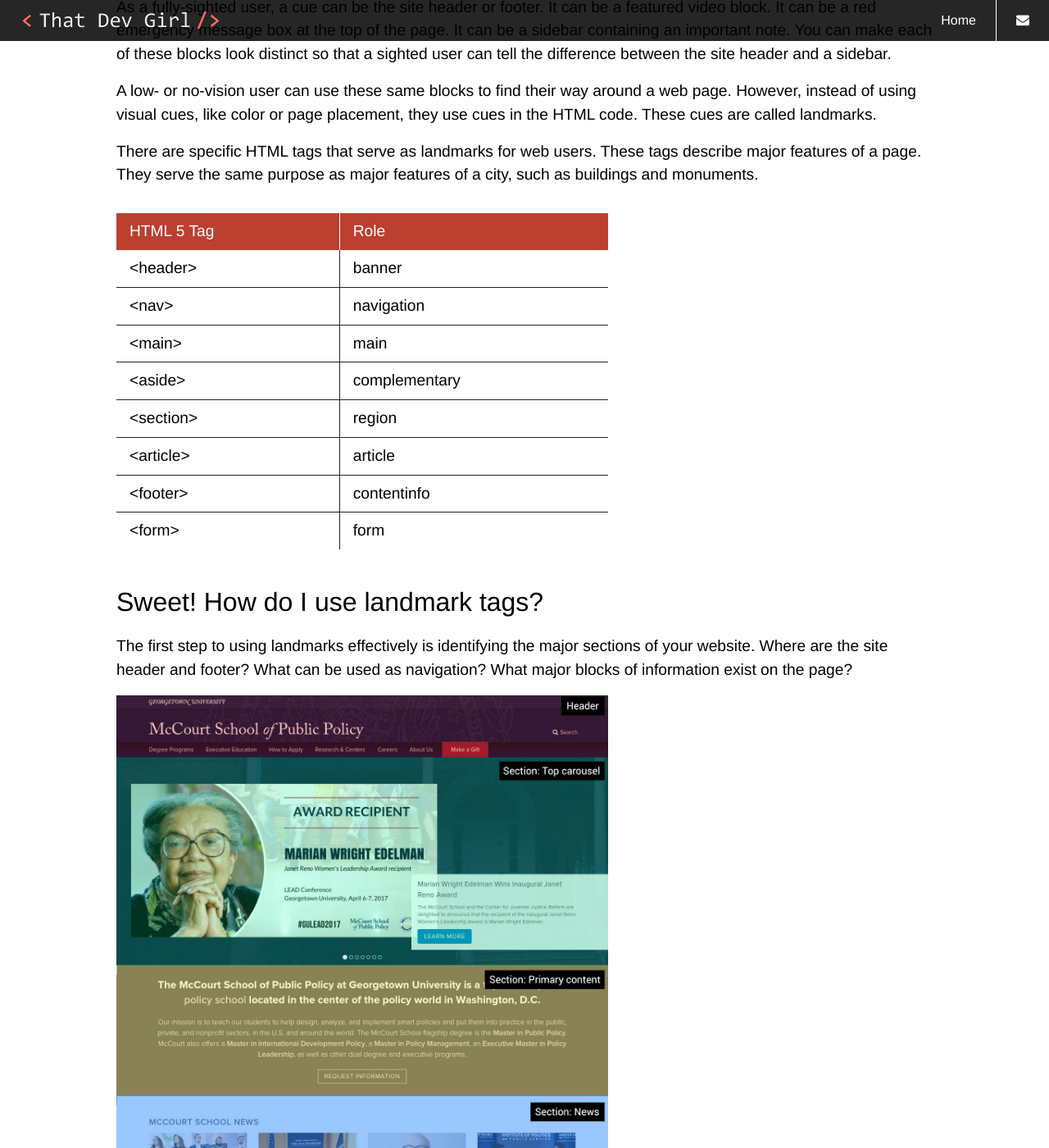
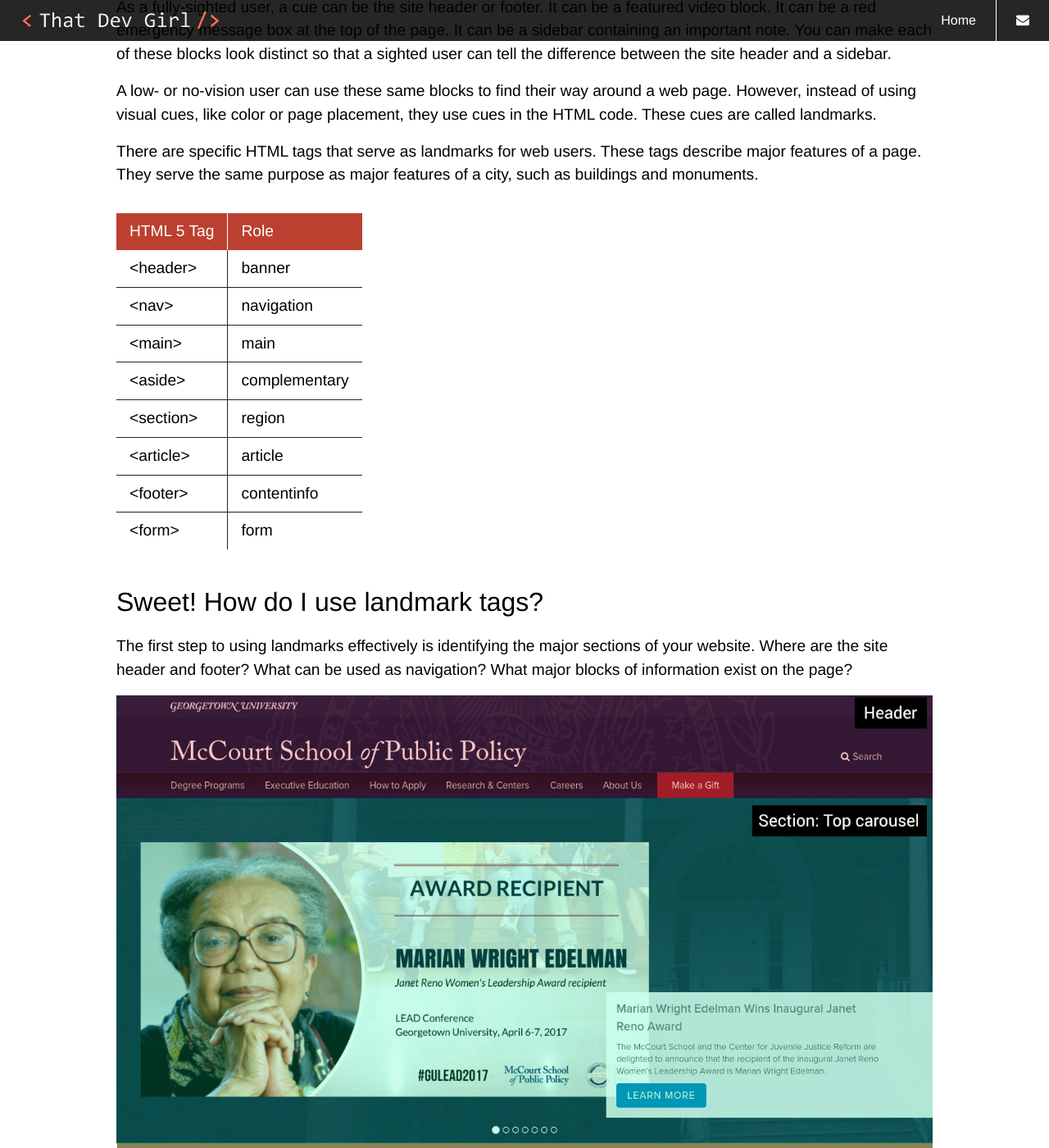
Before and after one commit to That-Dev-Girl-Archives/thatdevgirl.com, a Jekyll site: the page built from _posts/2017-07-20-brief-intro-to-landmarks.md, in a window 1280 px wide and 1400 px high, scrolled down 1281 px. Shown: the whole window at 82% size. Built offline with Jekyll 4.4.1, drawn with Linux system fonts in a browser that asks for light colours.

Commit message:
Fixing table styles

```diff
--- a/_sass/globals/_base.scss
+++ b/_sass/globals/_base.scss
@@ -76,44 +76,6 @@ iframe {
 
 
 /* ***
- * Tables
- */
-
-table {
-  margin: 2rem 0;
-  max-width: 600px;
-  width: 90%;
-
-  thead {
-    background: $red;
-    color: $white;
-    text-align: left;
-  }
-
-  tbody tr {
-    border-bottom: 1px solid $black;
-
-    &:last-child {
-      border: 0;
-    }
-  }
-
-  td, th {
-    @include paragraph(1.2rem);
-    border-left: 1px solid $black;
-    padding: 0.5rem 1rem;
-
-    &:first-child {
-      border: 0;
-    }
-  }
-
-  th {
-    border-color: $white;
-  }
-}
-
-/* ***
  * SVGs
  */
 
--- /dev/null
+++ b/_sass/globals/_tables.scss
@@ -0,0 +1,105 @@
+/* ***
+ * Tables
+ */
+
+table {
+  margin: 2rem 0;
+
+  thead {
+    background: $red;
+    color: $white;
+    text-align: left;
+  }
+
+  @include media($small_screen_only) {
+    border: 1px solid $grey;
+    width: 100%;
+
+    thead, tbody {
+      display: block;
+      width: 100%;
+    }
+
+    thead {
+      margin-bottom: 1rem;
+    }
+
+    tr {
+      display: block;
+      padding: 0.5rem 1rem;
+      white-space: nowrap;
+      width: 100%;
+    }
+
+    th, td {
+      &:first-child {
+        font-weight: bold;
+      }
+
+      &::after {
+        content: ', ';
+      }
+
+      &:last-child::after {
+        content: '';
+      }
+    }
+
+    th {
+      display: block;
+      margin-left: 1rem;
+
+      &:first-child {
+        margin-left: 0;
+
+        &::before {
+          content: 'Browsers: ';
+        }
+
+        &::after {
+          content: '';
+        }
+      }
+    }
+
+    td {
+      display: inline;
+
+      &:first-child {
+        display: block;
+
+        &::after {
+          content: ': ';
+        }
+      }
+
+      &:nth-child(2) {
+        margin-left: 1rem;
+      }
+    }
+  }
+
+  @include media($medium_screen) {
+    tbody tr {
+      border-bottom: 1px solid $black;
+
+      &:last-child {
+        border: 0;
+      }
+    }
+
+    td, th {
+      @include paragraph(1.2rem);
+      border-left: 1px solid $black;
+      padding: 0.5rem 1rem;
+
+      &:first-child {
+        border: 0;
+      }
+    }
+
+    th {
+      border-color: $white;
+    }
+  }
+}
--- a/_sass/modules/_post.scss
+++ b/_sass/modules/_post.scss
@@ -109,16 +109,11 @@
   }
 
   img {
-    max-width: 600px;
-    width: 100%;
+    max-width: 100%;
   }
 
   figure {
     margin: 2rem 0;
-
-    img {
-      width: auto;
-    }
 
     figcaption {
       font-size: 0.9rem;
--- a/css/styles.scss
+++ b/css/styles.scss
@@ -12,6 +12,7 @@
 @import 'globals/base';
 @import 'globals/typography';
 @import 'globals/layout';
+@import 'globals/tables';
 
 @import 'modules/page-header';
 @import 'modules/page-footer';
```
